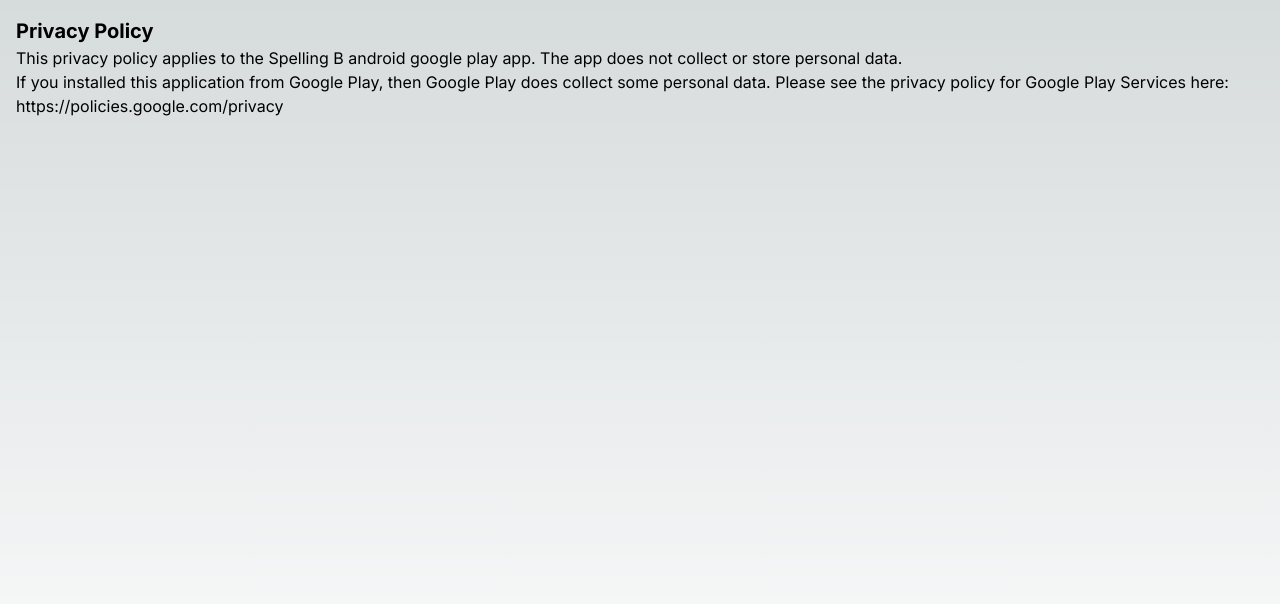
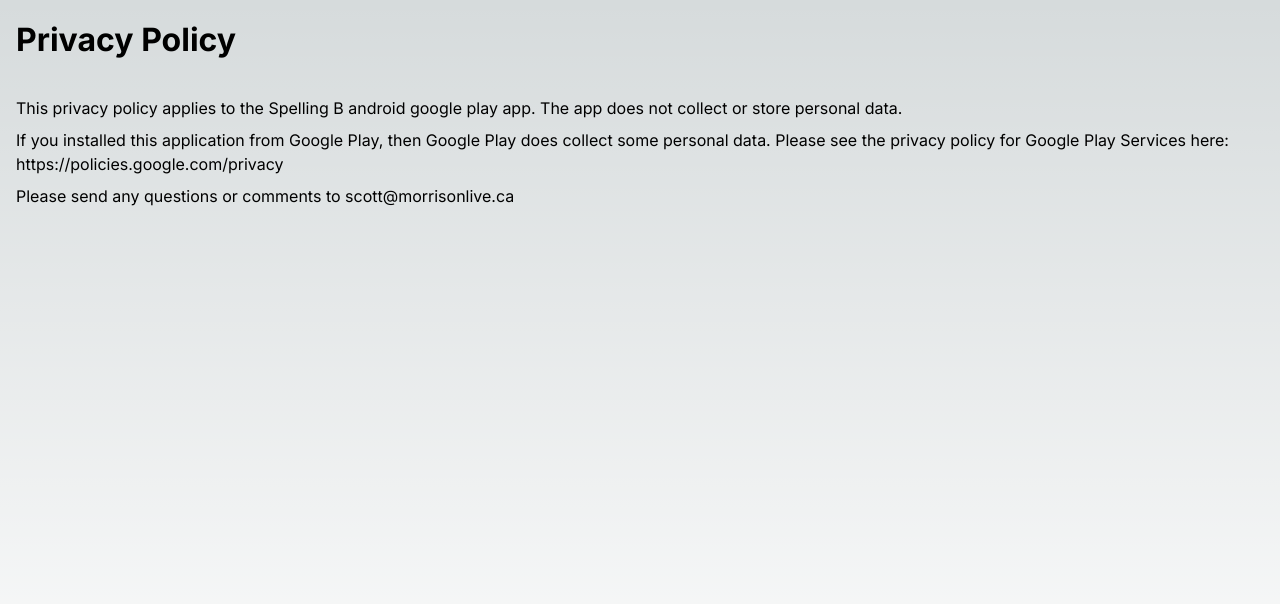
Before and after one commit to atnmorrison/spellingb, a Next.js app: page /privacypolicy in a window 1280 px wide. Shown: the top 604 px of the page. Built offline with nearby package versions, Linux system fonts and the light colour scheme.

Commit message:
updated privacy policy

```diff
--- a/app/globals.css
+++ b/app/globals.css
@@ -27,8 +27,13 @@
 }
 
 h1{
-  font-size: 20px;
+  font-size: 2em;
   font-weight: bold;
+  margin-bottom: 1em;
+}
+
+div {
+  margin-bottom: 0.5em;
 }
 
 @layer utilities {
--- a/app/privacypolicy/page.js
+++ b/app/privacypolicy/page.js
@@ -13,6 +13,9 @@
           <div>
               If you installed this application from Google Play, then Google Play does collect some personal data. Please see the privacy policy for Google Play Services here: <a href="https://policies.google.com/privacy">https://policies.google.com/privacy</a>
           </div>
+          <div>
+            Please send any questions or comments to <a href="mailto:scott@morrisonlive.ca">scott@morrisonlive.ca</a>
+          </div>
         </div>
       </main>
     );
```
